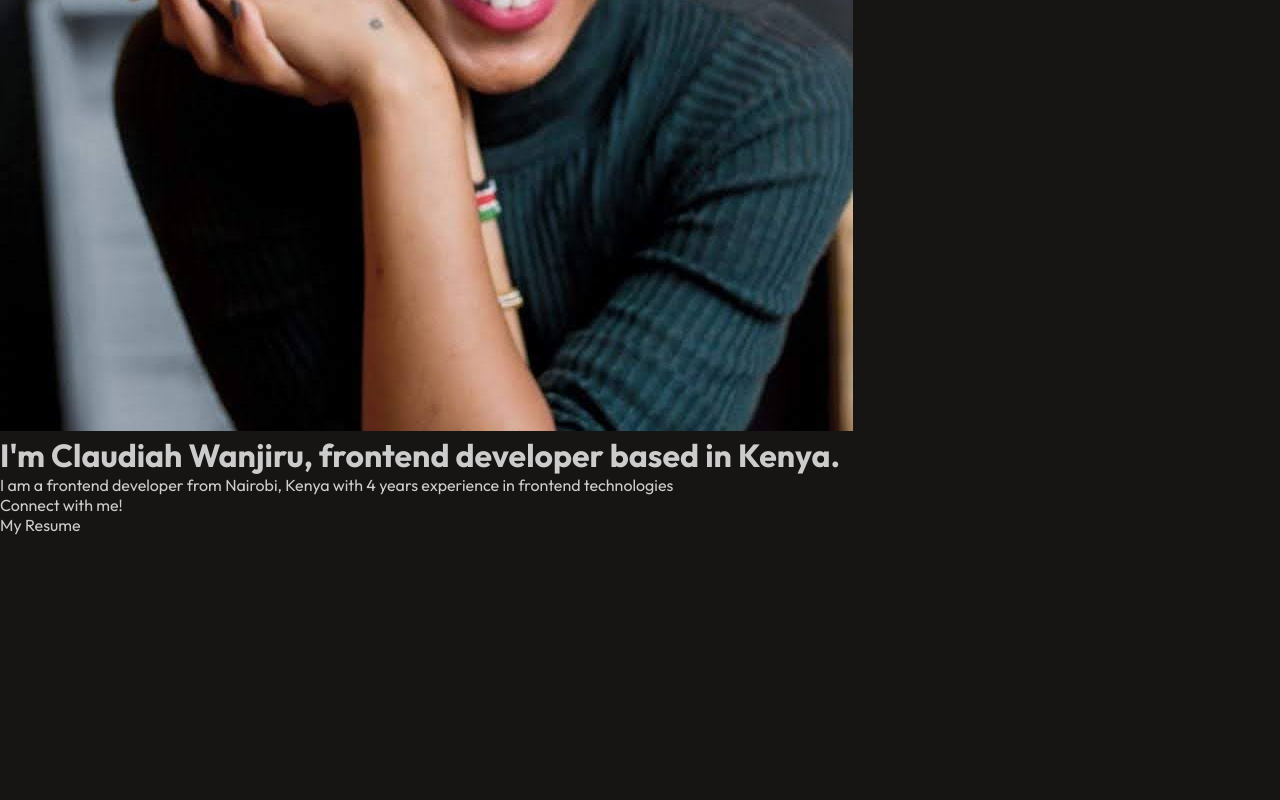
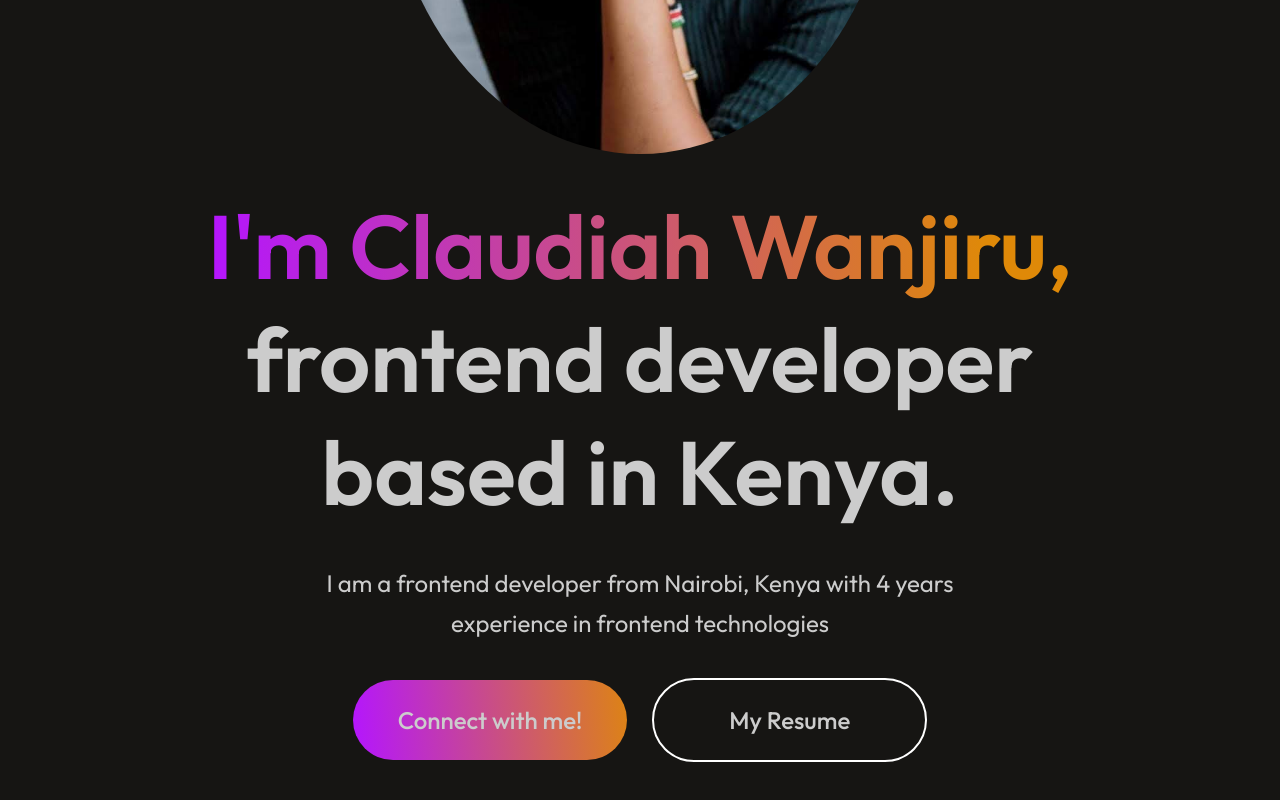
Before and after one commit to claudiahW/CodeWithClaude, a React (Vite) app: page / in a window 1280 px wide. Shown: the part 772-1572 px from the top of the page. Before the commit the page ends 1307 px from the top, so only its background shows below. Built offline with nearby package versions, Linux system fonts and the light colour scheme.

Commit message:
style buttons on hero section

```diff
--- a/src/Hero.css
+++ b/src/Hero.css
@@ -0,0 +1,59 @@
+.hero {
+  display: flex;
+  align-items: center;
+  flex-direction: column;
+  gap: 35px;
+}
+
+.hero img {
+  margin-top: 150px;
+  width: 40%;
+  height: 40%;
+  border-radius: 50%;
+}
+.hero h1 {
+  text-align: center;
+  width: 70%;
+  font-size: 90px;
+  font-weight: 600;
+}
+.hero h1 span {
+  background: linear-gradient(270deg, #df8908 10%, #b415ff 100%);
+  background-clip: text;
+  -webkit-background-clip: text;
+  -webkit-text-fill-color: transparent;
+}
+.hero p {
+  width: 50%;
+  text-align: center;
+  font-size: 24px;
+  line-height: 40px;
+}
+
+.hero-action {
+  display: flex;
+  align-items: center;
+  gap: 25px;
+  font-size: 24px;
+  font-weight: 500;
+  margin-bottom: 50px;
+}
+
+.hero-connect{
+    padding: 25px 45px;
+    border-radius: 50px;
+    background: linear-gradient(264deg, #DF8908 -5.09%, #B415FF );
+    cursor: pointer;
+}
+.hero-resume {
+    padding: 25px 75px;
+    border-radius: 50px;
+    border: 2px solid #FFF ;
+    cursor: pointer;
+}
+.hero-connect:hover{
+    border: 2px solid white;
+}
+.hero-resume:hover{
+    border-color: #B415FF;
+}
--- a/src/Hero.jsx
+++ b/src/Hero.jsx
@@ -6,7 +6,7 @@ const Hero = () => {
   return (
     <div className="hero">
       <img src={profile_img} alt="" />
-      <h1>I'm Claudiah Wanjiru, frontend developer based in Kenya. </h1>
+      <h1><span>I'm Claudiah Wanjiru,</span> frontend developer based in Kenya. </h1>
       <p>
         I am a frontend developer from Nairobi, Kenya with 4 years experience in
         frontend technologies
```
